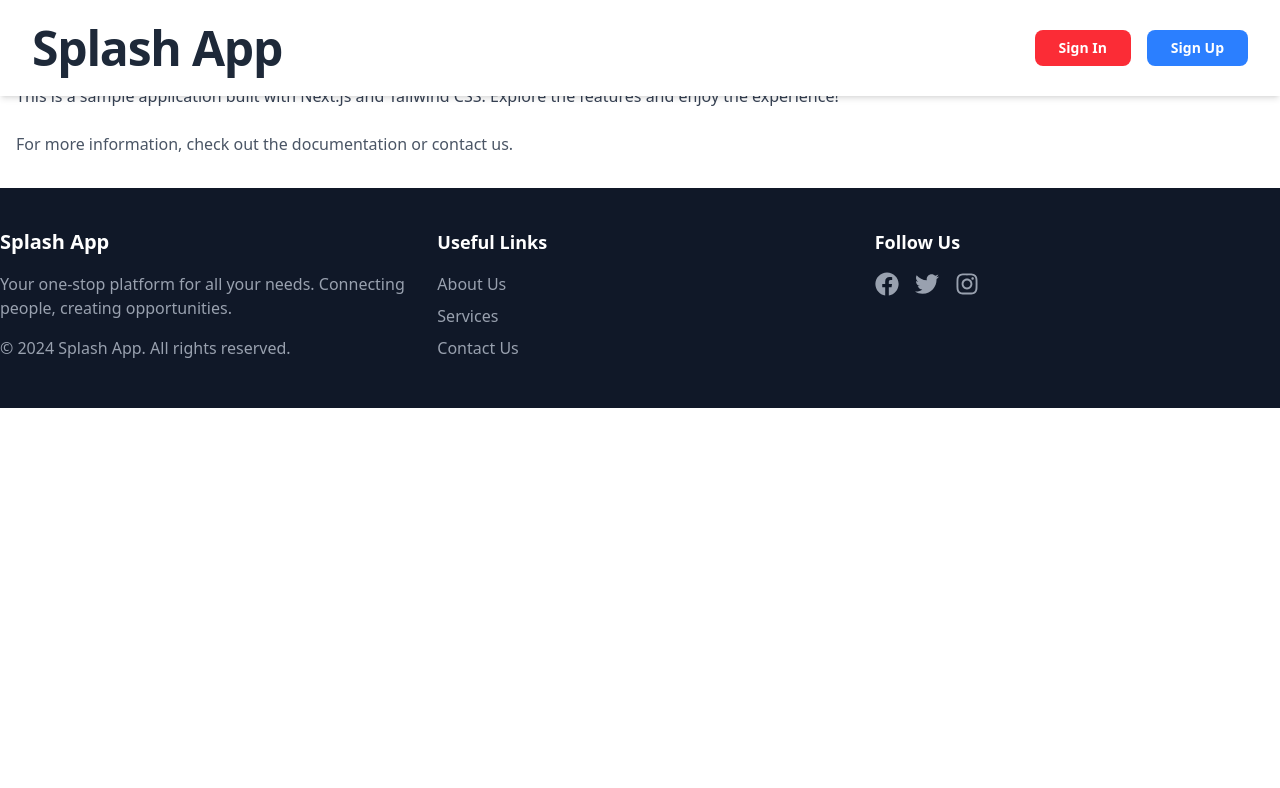
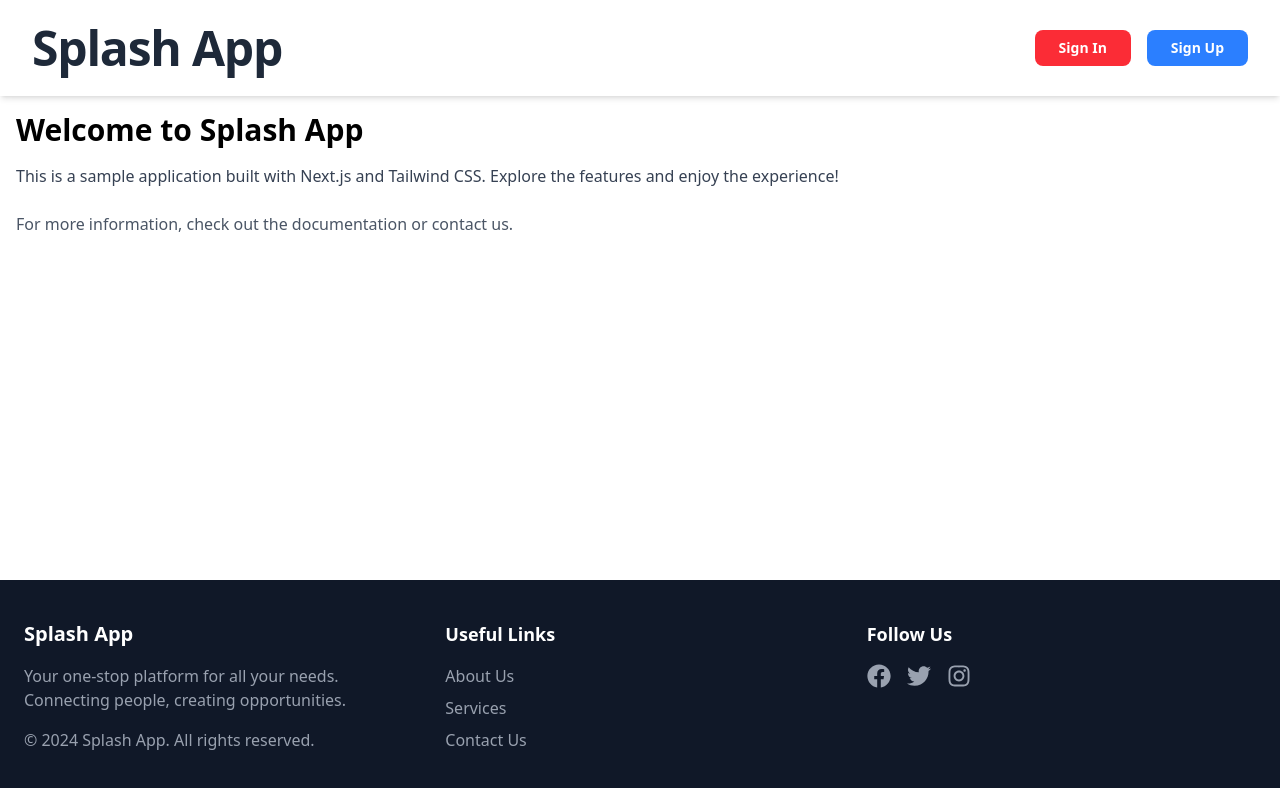
Before and after one commit to Ms-Irungu/alx-project-0x03-setup, a Next.js app in the folder alx-project-0x03/: page / in a window 1280 px wide. Shown: the top 788 px of the page. Built offline with nearby package versions, Linux system fonts and the light colour scheme.

Commit message:
fix(layout): add top padding to main content for fixed header and ensure sticky footer

```diff
--- a/alx-project-0x03/components/layouts/Footer.tsx
+++ b/alx-project-0x03/components/layouts/Footer.tsx
@@ -5,7 +5,7 @@ FaInstagram } from 'react-icons/fa';
 
 const Footer: React.FC = () => {
   return (
-    <footer className="bg-gray-900 text-white py-10">
+    <footer className="bg-gray-900 text-white py-10 px-6">
       <div className="container mx-auto grid grid-cols-1 md:grid-cols-3 gap-8">
         <div>
           <h3 className="text-xl font-bold mb-4">Splash App</h3>
--- a/alx-project-0x03/components/layouts/Layout.tsx
+++ b/alx-project-0x03/components/layouts/Layout.tsx
@@ -8,11 +8,11 @@ interface LayoutProps {
 
 const Layout: React.FC<LayoutProps> = ({ children }) => {
   return (
-    <>
+    <div className="flex flex-col min-h-screen">
       <Header />
-      <main>{children}</main>
+      <main className=" flex-1 pt-20">{children}</main>
       <Footer />
-    </>
+    </div>
   );
 };
 
```
